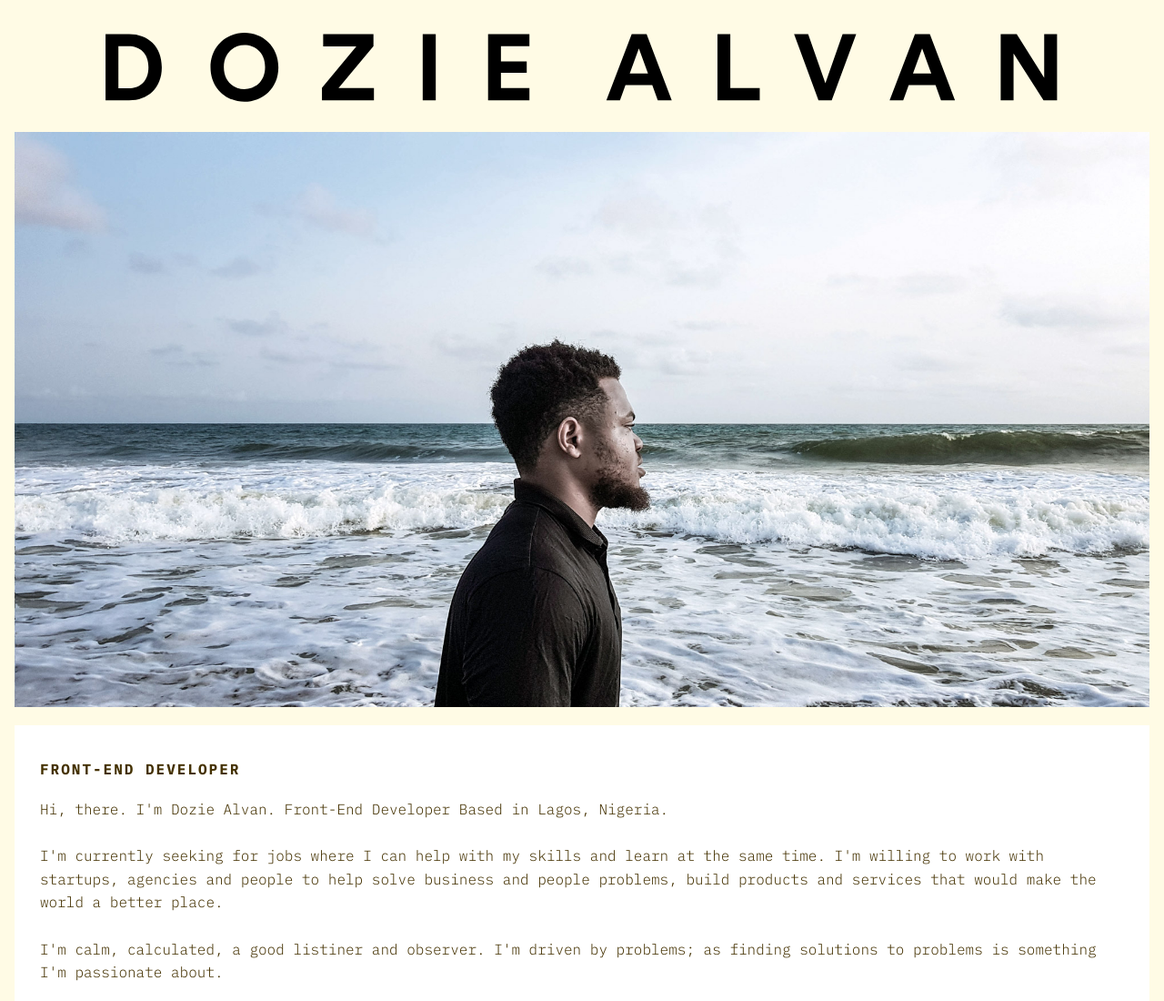
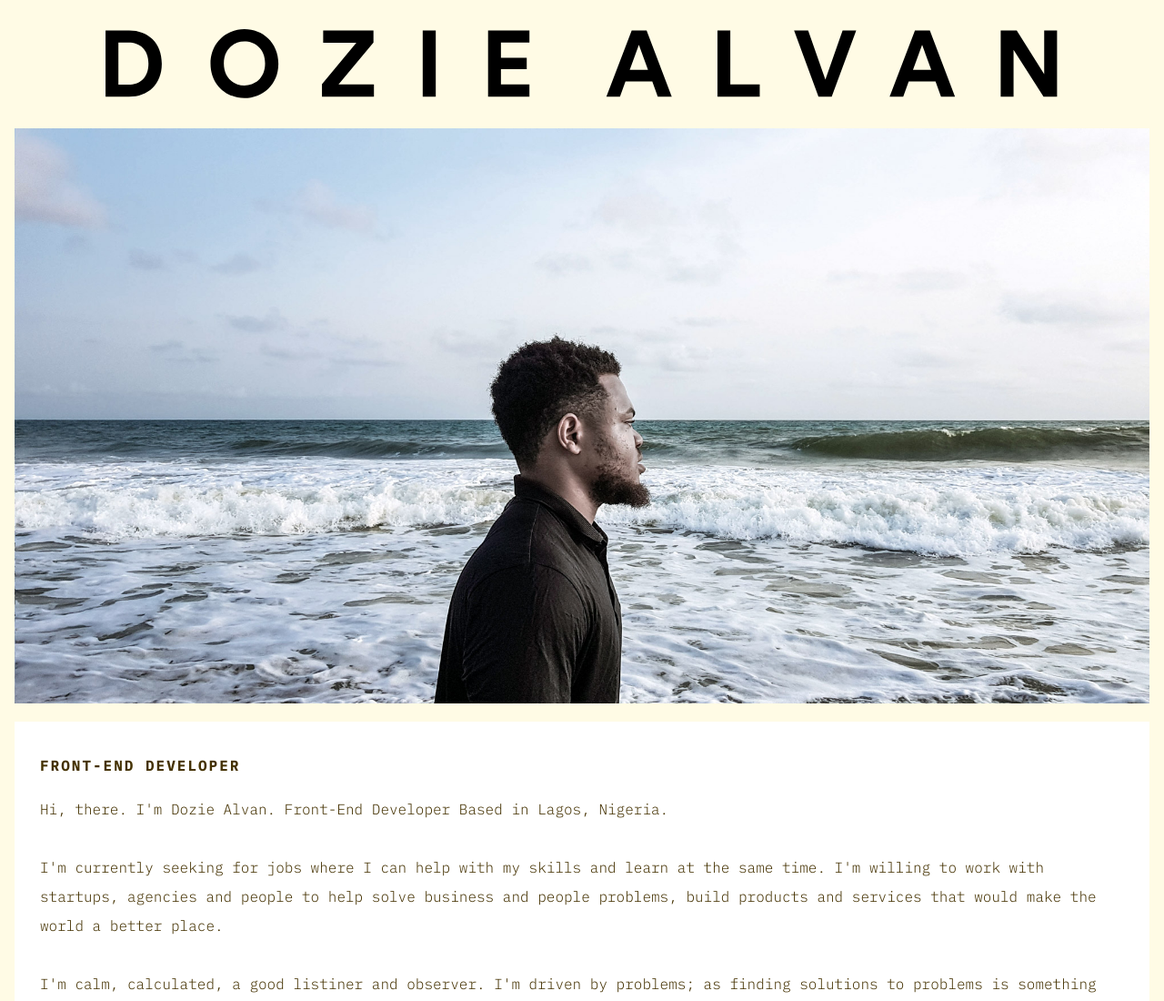
Before and after one commit to doziealvan/doziealvan.github.io, a plain HTML site: page index.html in a window 1280 px wide. Shown: the top 1100 px of the page at 91% size. Drawn offline with Linux system fonts and the light colour scheme.

Commit message:
updated fonts

```diff
--- a/resources/css/style.css
+++ b/resources/css/style.css
@@ -9,7 +9,6 @@
     background-color: #fffbe5;
     color: #443100;
     font-family: 'IBM Plex Mono', monospace;
-    font-weight: 200;
     text-rendering: optimizeLegibility;
     overflow-x: hidden;
 
@@ -24,7 +23,8 @@ h4 {
 p {
     font-size: 16px;
     font-size: 16px;
-    line-height: 1.6;
+    line-height: 2;
+    font-weight: 300;
 }
 
 a {
@@ -34,6 +34,7 @@ a {
 
 h2 {
     font-size: 16px;
+    font-weight: 700;
     line-height: 1.5;
     letter-spacing: 2px;
 }
@@ -48,7 +49,7 @@ header {
 
 .logo {
     width: 84%;
-    padding-top: 20px;
+    padding-top: 16px;
     padding-bottom: 28px;
 }
 
```
